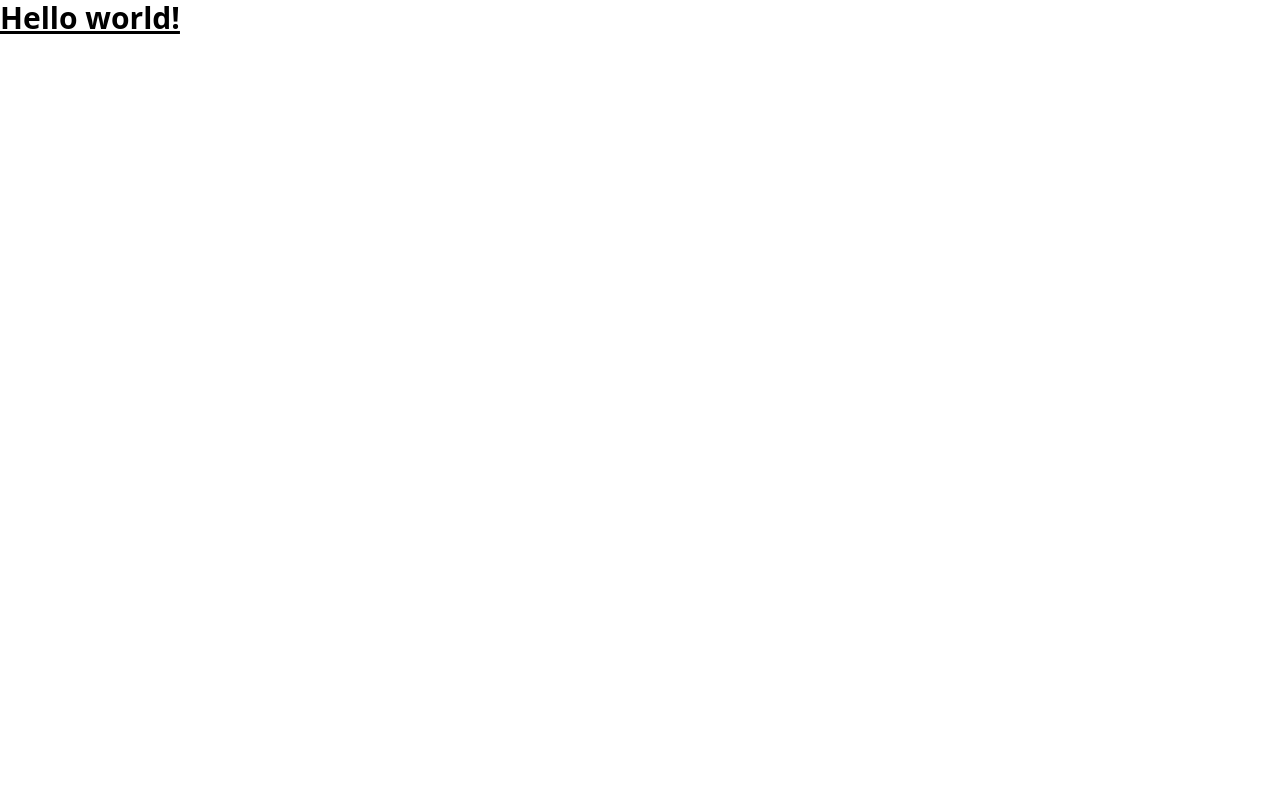
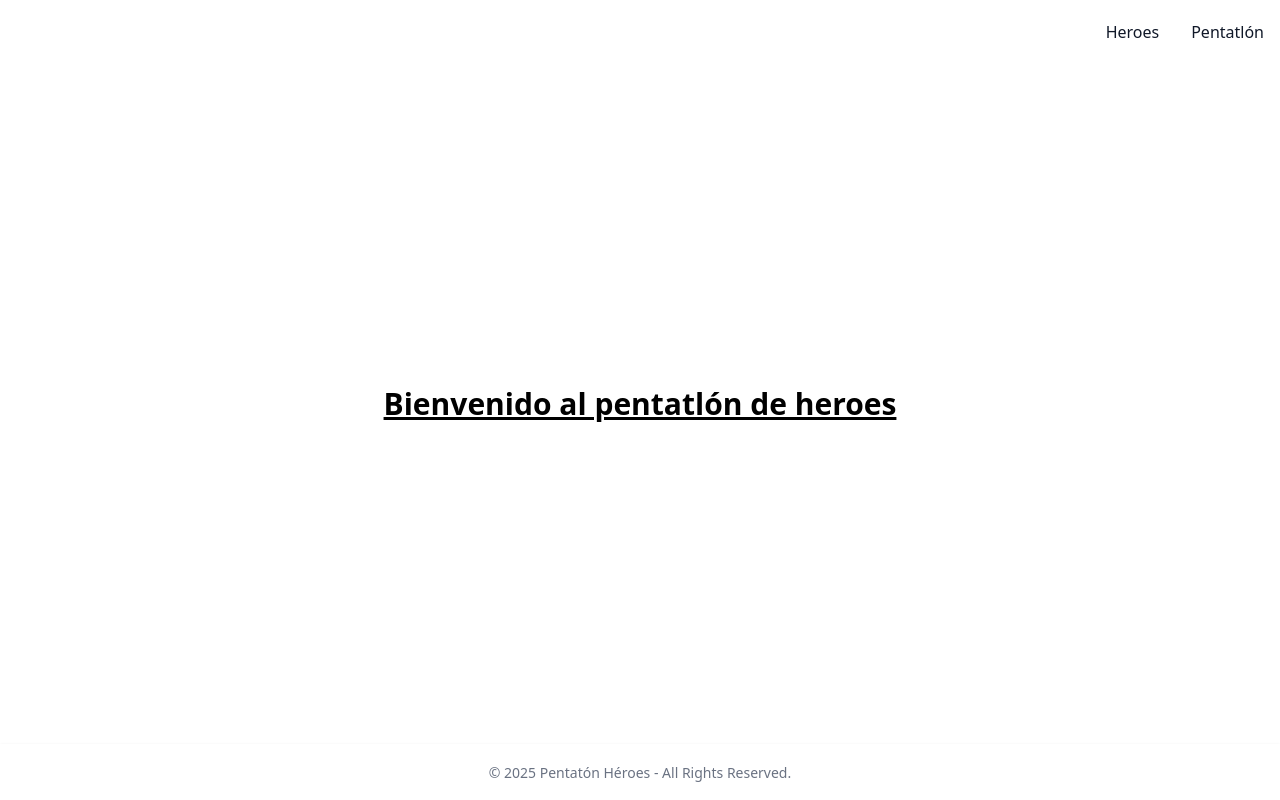
Before and after one commit to AdrianRp7/pentatlon-de-superheroes, a Vue app: page / in a window 1280 px wide. Built offline with nearby package versions, Linux system fonts and the light colour scheme; no server answers; the HTML template or start-up script is replaced by a standard one.

Commit message:
feat: configuration views and route and add the components navbar and footer

```diff
--- a/src/App.vue
+++ b/src/App.vue
@@ -1,9 +1,18 @@
 <script setup lang="ts">
+  import Navbar from './components/utils/Navbar.vue';
+  import Footer from './components/utils/Footer.vue';
+
+  console.log(import.meta.env.VITE_API_URL)
 </script>
 
 <template>
-  <RouterView />
+  <div class="flex flex-col justify-between min-h-screen">
+    <Navbar class=""></Navbar>
+
+    <main class="w-full flex flex-auto">
+      <RouterView />
+    </main>
+
+    <Footer class=""></Footer>
+  </div>
 </template>
-
-<style scoped>
-</style>
--- /dev/null
+++ b/src/components/utils/Footer.vue
@@ -0,0 +1,8 @@
+<template>
+    <footer class="h-14 bg-white shadow-sm dark:bg-gray-800 p-0 m-0">
+        <div class="w-full mx-auto max-w-screen-xl p-4 text-center">
+            <span class="text-sm text-gray-500 sm:text-center dark:text-gray-400">© 2025 Pentatón Héroes - All Rights Reserved.
+            </span>
+        </div>
+    </footer>
+</template>
--- /dev/null
+++ b/src/components/utils/Navbar.vue
@@ -0,0 +1,30 @@
+<script lang="ts" setup>
+    import { RouterLink } from 'vue-router';
+</script>
+
+<template>
+    <nav class="h-16 bg-white border-gray-200 dark:bg-gray-900">
+        <div class="max-w-screen-xl flex flex-wrap items-center justify-between mx-auto p-4">
+            <router-link :to="{name: 'landing'}" href="https://flowbite.com/" class="flex items-center space-x-3 rtl:space-x-reverse">
+                <img src="" class="h-8" alt="" />
+                <span class="self-center text-2xl font-semibold whitespace-nowrap dark:text-white"></span>
+            </router-link>
+            <button data-collapse-toggle="navbar-default" type="button" class="inline-flex items-center p-2 w-10 h-10 justify-center text-sm text-gray-500 rounded-lg md:hidden hover:bg-gray-100 focus:outline-none focus:ring-2 focus:ring-gray-200 dark:text-gray-400 dark:hover:bg-gray-700 dark:focus:ring-gray-600" aria-controls="navbar-default" aria-expanded="false">
+                <span class="sr-only">Open main menu</span>
+                <svg class="w-5 h-5" aria-hidden="true" xmlns="http://www.w3.org/2000/svg" fill="none" viewBox="0 0 17 14">
+                    <path stroke="currentColor" stroke-linecap="round" stroke-linejoin="round" stroke-width="2" d="M1 1h15M1 7h15M1 13h15"/>
+                </svg>
+            </button>
+            <div class="hidden w-full md:block md:w-auto" id="navbar-default">
+                <ul class="font-medium flex flex-col p-4 md:p-0 mt-4 border border-gray-100 rounded-lg bg-gray-50 md:flex-row md:space-x-8 rtl:space-x-reverse md:mt-0 md:border-0 md:bg-white dark:bg-gray-800 md:dark:bg-gray-900 dark:border-gray-700">
+                    <li>
+                        <router-link :to="{name: 'heroes'}" class="block py-2 px-3 text-gray-900 rounded-sm hover:bg-gray-100 md:hover:bg-transparent md:border-0 md:hover:text-blue-700 md:p-0 dark:text-white md:dark:hover:text-blue-500 dark:hover:bg-gray-700 dark:hover:text-white md:dark:hover:bg-transparent">Heroes</router-link>
+                    </li>
+                    <li>
+                        <router-link :to="{name: 'pruebas'}" class="block py-2 px-3 text-gray-900 rounded-sm hover:bg-gray-100 md:hover:bg-transparent md:border-0 md:hover:text-blue-700 md:p-0 dark:text-white md:dark:hover:text-blue-500 dark:hover:bg-gray-700 dark:hover:text-white md:dark:hover:bg-transparent">Pentatlón</router-link>
+                    </li>
+                </ul>
+            </div>
+        </div>
+    </nav>
+</template>
--- a/src/router/index.ts
+++ b/src/router/index.ts
@@ -6,8 +6,18 @@ const router = createRouter({
   routes: [
     {
       path: '/',
-      name: 'home',
+      name: 'landing',
       component: LandingView,
+    },
+    {
+      path: '/heroes',
+      name: 'heroes',
+      component: () => import('@/views/HeroesView.vue')
+    },
+    {
+      path: '/pruebas',
+      name: 'pruebas',
+      component: () => import('@/views/PruebasView.vue')
     },
   ],
 })
--- /dev/null
+++ b/src/views/HeroesView.vue
@@ -0,0 +1,3 @@
+<template>
+    <h1>Heroes</h1>
+</template>
--- a/src/views/LandingView.vue
+++ b/src/views/LandingView.vue
@@ -1,3 +1,5 @@
 <template>
-    <h1 class="text-3xl font-bold underline">Hello world!</h1>
+    <div class="min-h-full min-w-full flex flex-col justify-center items-strech">
+        <h1 class="text-3xl font-bold underline text-center">Bienvenido al pentatlón de heroes</h1>
+    </div>
 </template>
--- /dev/null
+++ b/src/views/PruebasView.vue
@@ -0,0 +1,3 @@
+<template>
+    <h1>Pruebas</h1>
+</template>
--- /dev/null
+++ b/tailwind.config.ts
@@ -0,0 +1,11 @@
+/** @type {import('tailwindcss').Config} */
+export default {
+    content: [
+        "./index.html",
+        "./src/**/*.{vue,js,ts,jsx,tsx}"
+    ],
+    theme: {
+        extend: {},
+    },
+    plugins: [],
+}
```
